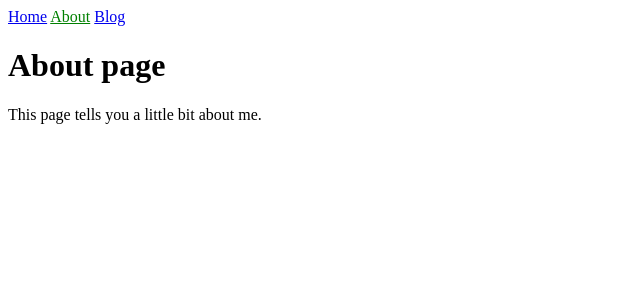
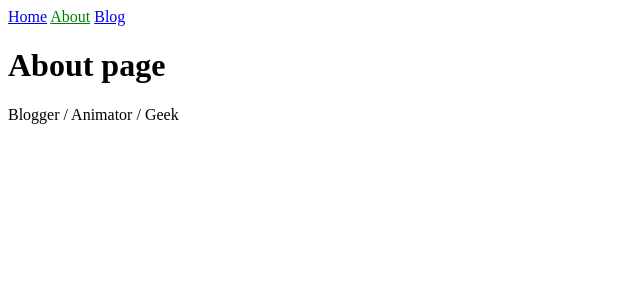
Before and after one commit to prakashph/prakashph.github.io, a Jekyll site: the page built from about.md, in a window 1280 px wide. Shown: the top 300 px of the page, without its empty margins (0-640 px from the left). Built offline with Jekyll 4.4.1, drawn with Linux system fonts in a browser that asks for light colours.

Commit message:
Update about.md

```diff
--- a/about.md
+++ b/about.md
@@ -4,4 +4,4 @@ title: About
 ---
 # About page
 
-This page tells you a little bit about me.
+Blogger / Animator / Geek
```
